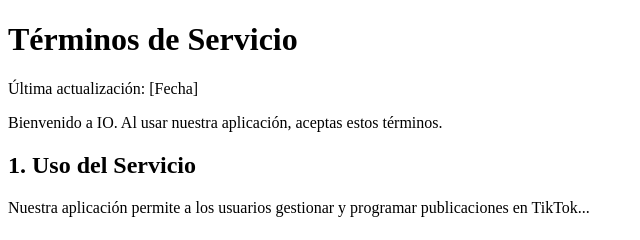
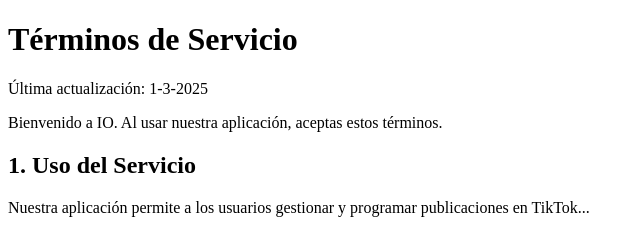
Before and after one commit to io-tyra/iotok, a plain HTML site: page terms.html in a window 1280 px wide. Shown: the full height of the page, 0-640 px from the left. Drawn offline with Linux system fonts and the light colour scheme.

Commit message:
Update terms.html

```diff
--- a/terms.html
+++ b/terms.html
@@ -7,7 +7,7 @@
 </head>
 <body>
     <h1>Términos de Servicio</h1>
-    <p>Última actualización: [Fecha]</p>
+    <p>Última actualización: 1-3-2025</p>
     <p>Bienvenido a IO. Al usar nuestra aplicación, aceptas estos términos.</p>
     <h2>1. Uso del Servicio</h2>
     <p>Nuestra aplicación permite a los usuarios gestionar y programar publicaciones en TikTok...</p>
```
